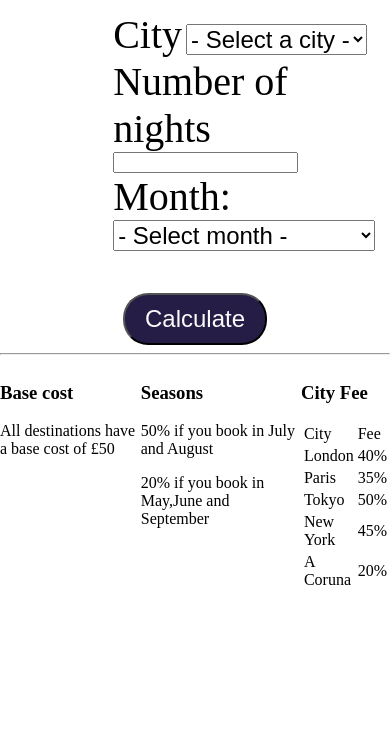
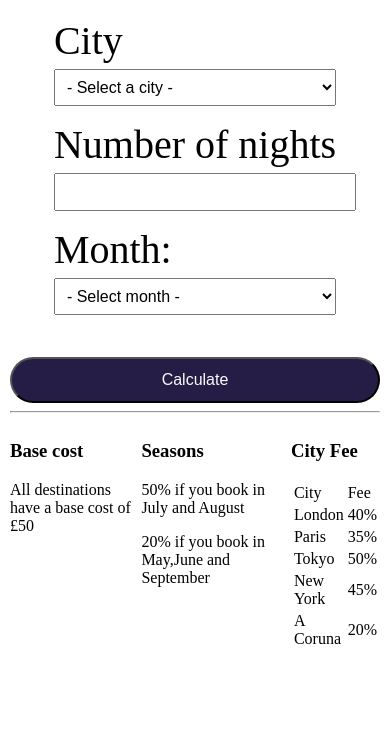
Before and after one commit to devjldp/exerciseL5travelApp, a plain HTML site: page index.html in a window 390 px wide. Shown: the part 90-844 px from the top of the page. Drawn offline with Linux system fonts and the light colour scheme.

Commit message:
responsive

```diff
--- a/index.html
+++ b/index.html
@@ -4,7 +4,7 @@
     <meta charset="UTF-8">
     <meta name="viewport" content="width=device-width, initial-scale=1.0">
     <link rel="stylesheet" href="style.css">
-    <title>Login System</title>
+    <title>travel App</title>
 </head>
 <body>
     <h1 class="text-center">WEBSITE LOGIN</h1>
--- a/style.css
+++ b/style.css
@@ -53,3 +53,60 @@ button:hover{
     justify-content: space-around;
     align-items: baseline;
 }
+
+
+/* mobiles*/
+@media (max-width: 768px) {
+
+    body {
+        padding: 10px;
+    }
+
+    h1 {
+        font-size: 1.5rem;
+    }
+
+    /* Contenedor principal */
+    #city-container {
+        display: flex;
+        flex-direction: column;
+        gap: 20px;
+        margin: 0;
+    }
+
+    /* Imagen */
+    #image img {
+        width: 100%;
+        height: auto;
+    }
+
+    /* Formulario */
+    #city-form {
+        display: flex;
+        flex-direction: column;
+        gap: 15px;
+    }
+
+    #city-form div {
+        display: flex;
+        flex-direction: column;
+    }
+
+    label {
+        margin-bottom: 5px;
+    }
+
+    select,
+    input {
+        width: 100%;
+        padding: 8px;
+        font-size: 1rem;
+    }
+
+    /* Botón */
+    button {
+        width: 100%;
+        padding: 12px;
+        font-size: 1rem;
+    }
+}
```
